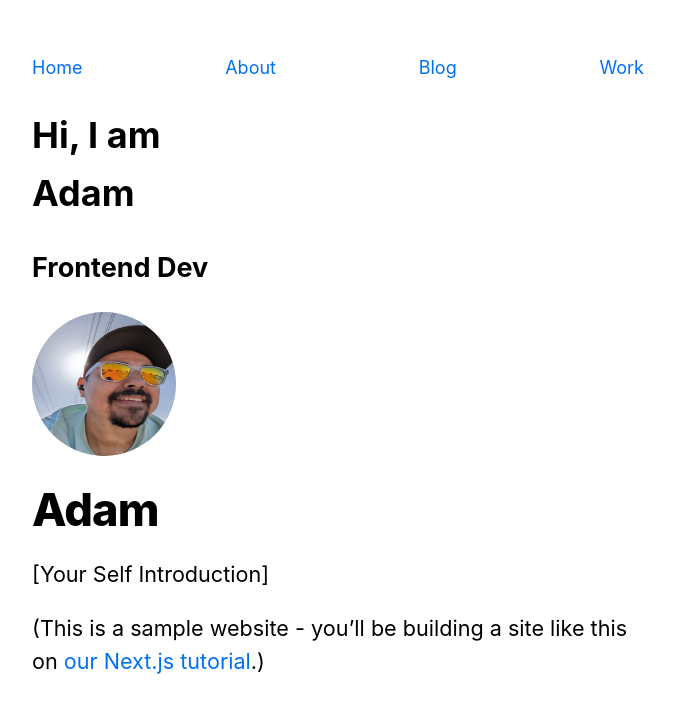
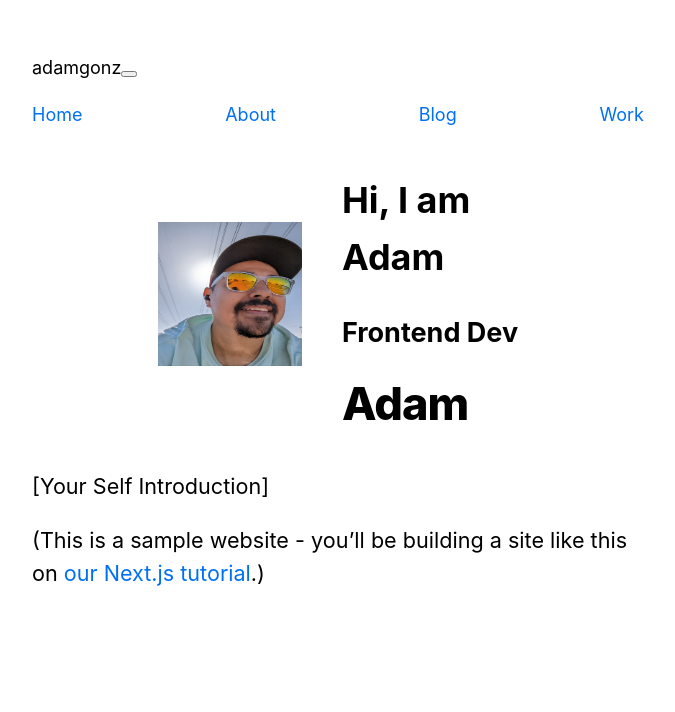
Before and after one commit to adamgonzls/portfolio-v2.5, a Next.js app: page / in a window 1280 px wide. Shown: the top 712 px of the page, without its empty margins (302-977 px from the left). Built offline with nearby package versions, Linux system fonts and the light colour scheme.

Commit message:
feature: add content for header, create components for various elements. - css: create basic structure for Intro, Navbar - README: update content to relevant project info

```diff
--- /dev/null
+++ b/components/Intro.js
@@ -0,0 +1,27 @@
+import Image from 'next/image';
+import styles from './intro.module.css'
+import utilStyles from '../styles/utils.module.css';
+
+export default function Intro() {
+  const name = 'Adam';
+
+  return (
+    <div className={styles.introContainer}>
+      <div>
+        <Image
+          priority
+          src="/images/2022-04-adam-bike-glasses-400x534.jpeg"
+          // className={utilStyles.borderCircle}
+          height={144}
+          width={144}
+          alt={name}
+        />
+      </div>
+      <div className="introCopy">
+        <h1>Hi, I am <br />Adam</h1>
+        <h2>Frontend Dev</h2>
+        <h1 className={utilStyles.heading2Xl}>{name}</h1>
+      </div>
+    </div>
+  )
+}
--- a/components/Navbar.js
+++ b/components/Navbar.js
@@ -2,6 +2,11 @@ import styles from './Navbar.module.css'
 
 export default function Navbar() {
   return (
+    <>
+      <span>adamgonz</span>
+      <button aria-label='toggle navigation'>
+        <span></span>
+      </button>
       <nav>
         <ul className={styles.navigationItems}>
           <li><a href="/">Home</a></li>
@@ -10,5 +15,6 @@ export default function Navbar() {
           <li><a href="/work">Work</a></li>
         </ul>
       </nav>
+    </>
   )
 }
--- /dev/null
+++ b/components/intro.module.css
@@ -0,0 +1,6 @@
+.introContainer {
+  display: flex;
+  justify-content: center;
+  align-items: center;
+  gap: 40px;
+}
--- a/components/layout.js
+++ b/components/layout.js
@@ -1,12 +1,12 @@
 import Head from 'next/head';
 import Navbar from './Navbar';
-import Image from 'next/image';
+import Intro from './Intro'
 import styles from './layout.module.css';
 import utilStyles from '../styles/utils.module.css';
 import Link from 'next/link';
 
 const name = 'Adam';
-export const siteTitle = 'Next.js Sample Website';
+export const siteTitle = 'Adam Frontend Dev';
 
 export default function Layout({ children, home }) {
   return (
@@ -29,19 +29,7 @@ export default function Layout({ children, home }) {
       <header className={styles.header}>
         <Navbar />
         {home ? (
-          <>
-            <h1>Hi, I am <br />Adam</h1>
-            <h2>Frontend Dev</h2>
-            <Image
-              priority
-              src="/images/2022-04-adam-bike-glasses-400x534.jpeg"
-              className={utilStyles.borderCircle}
-              height={144}
-              width={144}
-              alt={name}
-            />
-            <h1 className={utilStyles.heading2Xl}>{name}</h1>
-          </>
+          <Intro />
         ) : (
           <>
             <h2 className={utilStyles.headingLg}>
--- a/styles/globals.css
+++ b/styles/globals.css
@@ -1,3 +1,7 @@
+:root {
+  --white: #fff;
+}
+
 html,
 body {
   padding: 0;
```
Also changed, not shown: 1 other file (tests, documents, lock files or other folders). Lines whose indentation alone changed are shown as unchanged.
